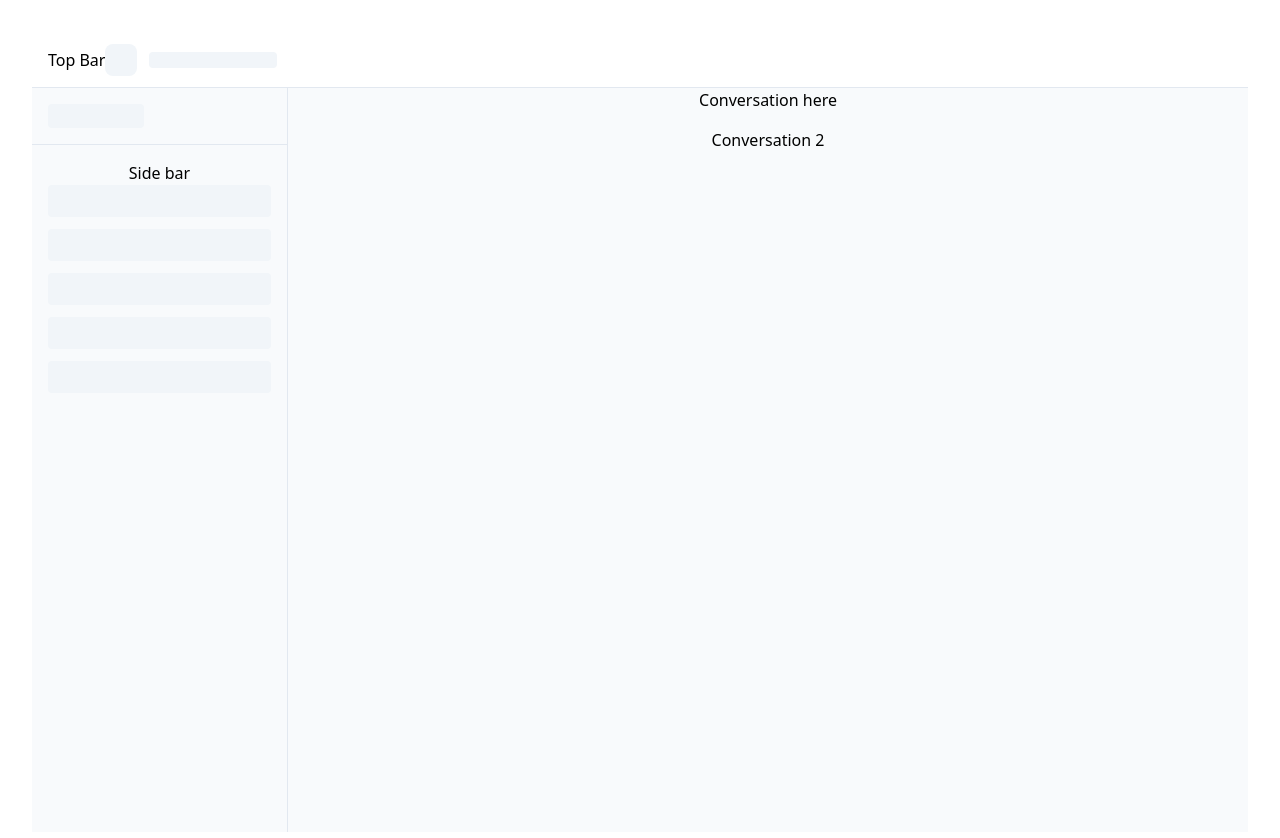
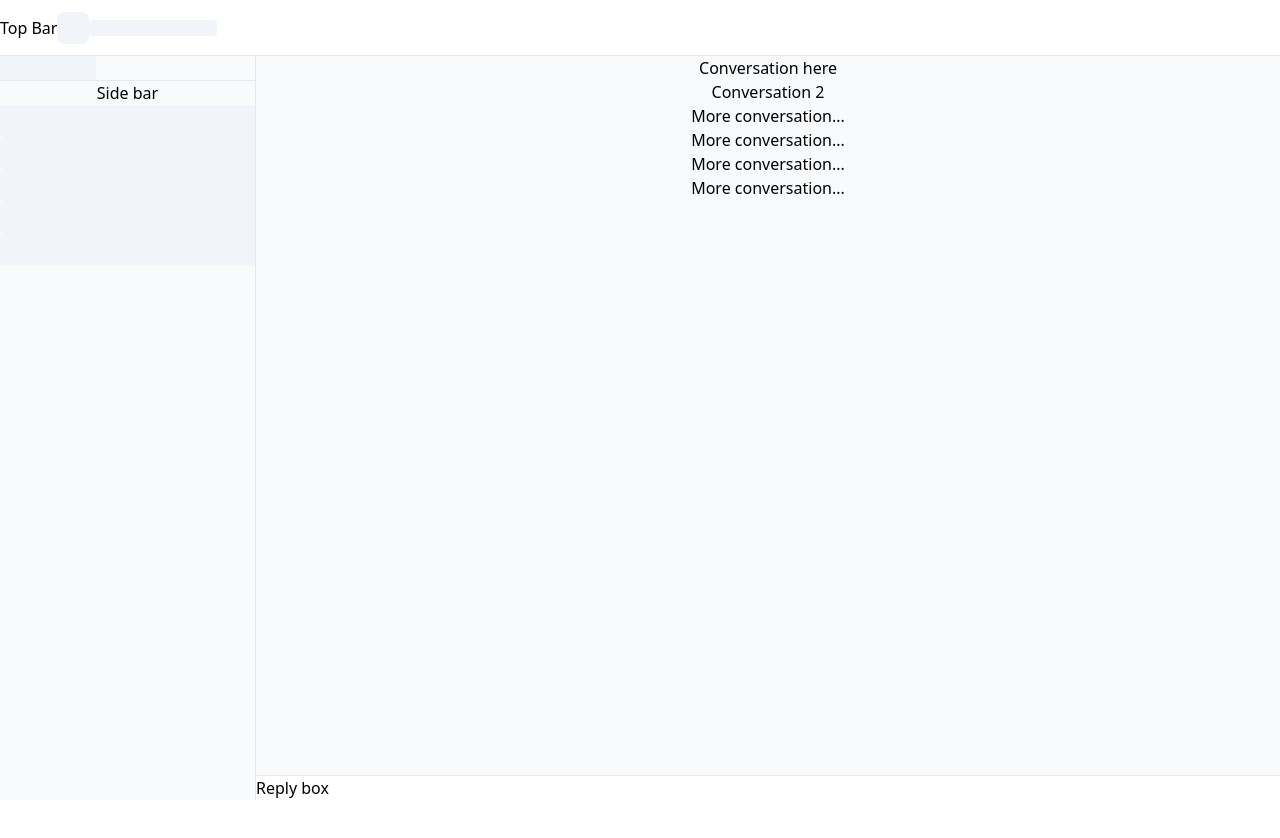
Before and after one commit to KaiyuWei/chat-box, a React (Vite) app in the folder client/: page / in a window 1280 px wide. Shown: the top 838 px of the page. After the commit the page ends 800 px from the top, so only its background shows below. Built offline with nearby package versions, Linux system fonts and the light colour scheme.

Commit message:
add chatbox and reply box

```diff
--- a/client/src/components/ChatBox.jsx
+++ /dev/null
@@ -1,10 +0,0 @@
-const ChatBox = () => {
-  return (
-    <div className="flex-1 flex flex-col bg-chat-background">
-      Conversation here
-      <div className="flex-1 overflow-y-auto p-4 space-y-4">Conversation 2</div>
-    </div>
-  );
-};
-
-export default ChatBox;
--- /dev/null
+++ b/client/src/components/ChatBox/ChatBox.jsx
@@ -0,0 +1,22 @@
+import ReplyBox from "./ReplyBox";
+
+const ChatBox = () => {
+  return (
+    <div className="flex-1 flex flex-col bg-chat-background h-full">
+      {/* Chat messages area */}
+      <div className="flex-1 overflow-y-auto p-4 space-y-4 min-h-0">
+        <div>Conversation here</div>
+        <div>Conversation 2</div>
+        <div>More conversation...</div>
+        <div>More conversation...</div>
+        <div>More conversation...</div>
+        <div>More conversation...</div>
+      </div>
+
+      {/* Reply box at the bottom */}
+      <ReplyBox />
+    </div>
+  );
+};
+
+export default ChatBox;
--- /dev/null
+++ b/client/src/components/ChatBox/ReplyBox.jsx
@@ -0,0 +1,25 @@
+const ReplyBox = () => {
+  return (
+    <div className="p-4 border-t border-border bg-chat-secondary">
+        <div className="flex space-x-2">
+          Reply box
+          {/* <Input
+            value={inputValue}
+            onChange={(e) => setInputValue(e.target.value)}
+            onKeyPress={handleKeyPress}
+            placeholder="Type a message..."
+            className="flex-1 bg-background border-border"
+          />
+          <Button
+            onClick={handleSendMessage}
+            size="icon"
+            className="bg-primary hover:bg-primary/90"
+          >
+            <Send className="h-4 w-4" />
+          </Button> */}
+        </div>
+      </div>
+  );
+};
+
+export default ReplyBox;
--- a/client/src/pages/ChatPage.jsx
+++ b/client/src/pages/ChatPage.jsx
@@ -1,12 +1,12 @@
-import ChatBox from "@/components/ChatBox";
+import ChatBox from "@/components/ChatBox/ChatBox";
 import ChatSidebar from "@/components/ChatSideBar";
 import ChatTopBar from "@/components/ChatTopBar";
 
 const ChatPage = () => {
   return (
-    <div className="min-h-screen bg-background flex flex-col">
+    <div className="h-screen w-screen bg-background flex flex-col overflow-hidden">
       <ChatTopBar />
-      <div className="flex flex-1">
+      <div className="flex flex-1 overflow-hidden">
         <ChatSidebar />
         <ChatBox />
       </div>
--- a/client/src/styles.css
+++ b/client/src/styles.css
@@ -135,15 +135,39 @@
 /* Basic reset and defaults */
 * {
   box-sizing: border-box;
+  margin: 0;
+  padding: 0;
+}
+
+html {
+  margin: 0;
+  padding: 0;
+  height: 100%;
+  width: 100%;
+  overflow: hidden;
 }
 
 body {
-  margin: 0;
+  margin: 0 !important;
+  padding: 0 !important;
+  height: 100vh;
+  width: 100vw;
   font-family: system-ui, -apple-system, BlinkMacSystemFont, 'Segoe UI', Roboto, sans-serif;
   -webkit-font-smoothing: antialiased;
   -moz-osx-font-smoothing: grayscale;
+  overflow: hidden;
+  background-color: hsl(var(--background));
 }
 
 #root {
-  min-height: 100vh;
+  height: 100vh !important;
+  width: 100vw !important;
+  margin: 0 !important;
+  padding: 0 !important;
+  overflow: hidden;
+  position: fixed;
+  top: 0;
+  left: 0;
+  right: 0;
+  bottom: 0;
 }
```
